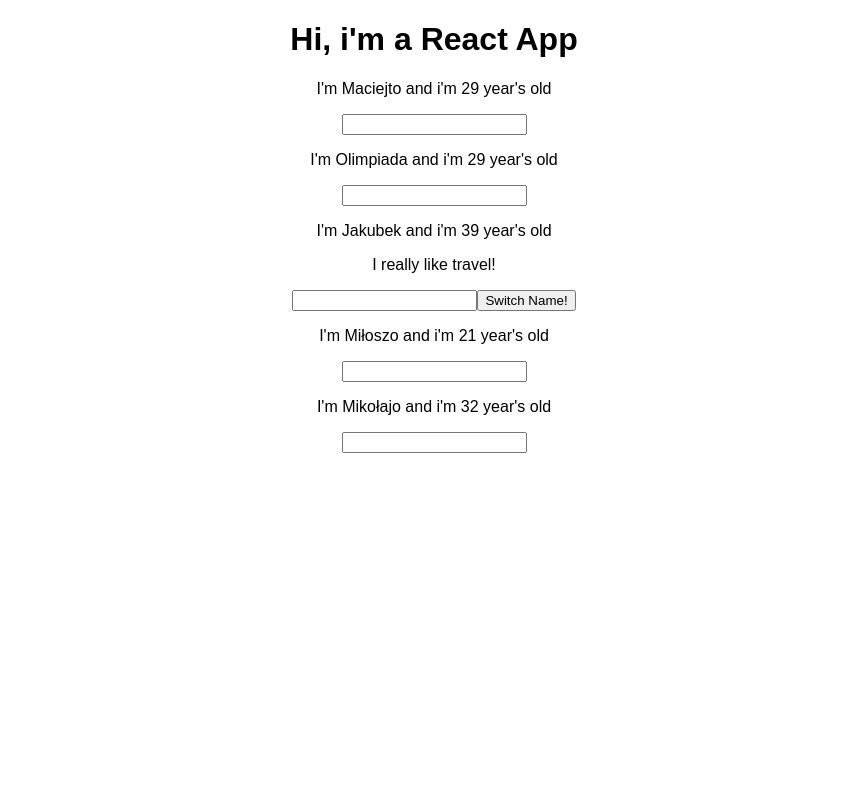
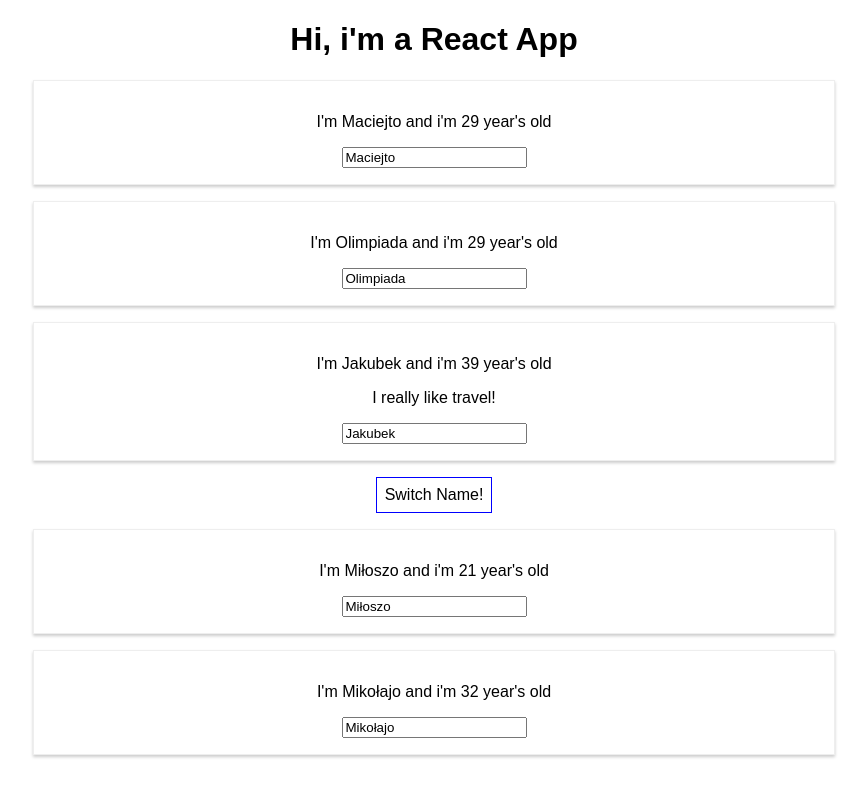
Before and after one commit to MazurMaciej/Training-React, a React (Create React App) app: page / in a window 1280 px wide. Shown: the top 796 px of the page, without its empty margins (206-1073 px from the left). Built offline with nearby package versions, Linux system fonts and the light colour scheme.

Commit message:
i add inline CSS in JS and second option add CSS in seperetly file Person.css

```diff
--- a/src/App.js
+++ b/src/App.js
@@ -14,7 +14,7 @@
     otherState: "some new info"
   };
 
-  switchButtonHandler = (newName) => {
+  switchButtonHandler = newName => {
     this.setState({
       persons: [
         { name: newName, age: 29 },
@@ -26,7 +26,7 @@
     });
   };
 
-  nameChangeHandler = (event) => {
+  nameChangeHandler = event => {
     this.setState({
       persons: [
         { name: "Olimpia", age: 29 },
@@ -36,16 +36,23 @@
         { name: "Mikołajow", age: 32 }
       ]
     });
-  }
+  };
 
   render() {
+    const styleButton = {
+      backgroundColor: "white",
+      font: "inherit",
+      border: "1px solid blue",
+      padding: "8px",
+      cursor: 'pointer'
+    };
+
     return (
       <div className="App">
         <h1>Hi, i'm a React App</h1>
         <Person
           name={this.state.persons[0].name}
           age={this.state.persons[0].age}
-          changed = {this.nameChangeHandler}
         />
         <Person
           name={this.state.persons[1].name}
@@ -54,12 +61,19 @@
         <Person
           name={this.state.persons[2].name}
           age={this.state.persons[2].age}
-          click = {()=>{this.switchButtonHandler('Oli')}}
+          changed={this.nameChangeHandler}
         >
           {" "}
           I really like travel!
         </Person>
-        <button onClick={()=>{this.switchButtonHandler('Olimpia')}}>Switch Name!</button>
+        <button
+          style = {styleButton}
+          onClick={() => {
+            this.switchButtonHandler("Olimpia");
+          }}
+        >
+          Switch Name!
+        </button>
         <Person
           name={this.state.persons[3].name}
           age={this.state.persons[3].age}
--- /dev/null
+++ b/src/Person/Person.css
@@ -0,0 +1,8 @@
+.Person {
+    width: 60%;
+    margin: 16px auto;
+    border: 1px solid #eee;
+    box-shadow: 0 2px 3px #ccc;
+    padding: 16px;
+    text-align: center;
+}
--- a/src/Person/Person.js
+++ b/src/Person/Person.js
@@ -1,14 +1,15 @@
 import React from "react";
+import "./Person.css";
 
 const person = props => {
   return (
-    <>
+    <div className="Person">
       <p onClick={props.click}>
         I'm {props.name} and i'm {props.age} year's old
       </p>
       <p>{props.children}</p>
-      <input type="text" onChange={props.changed}></input>
-    </>
+      <input type="text" onChange={props.changed} value={props.name}></input>
+    </div>
   );
 };
 
```
